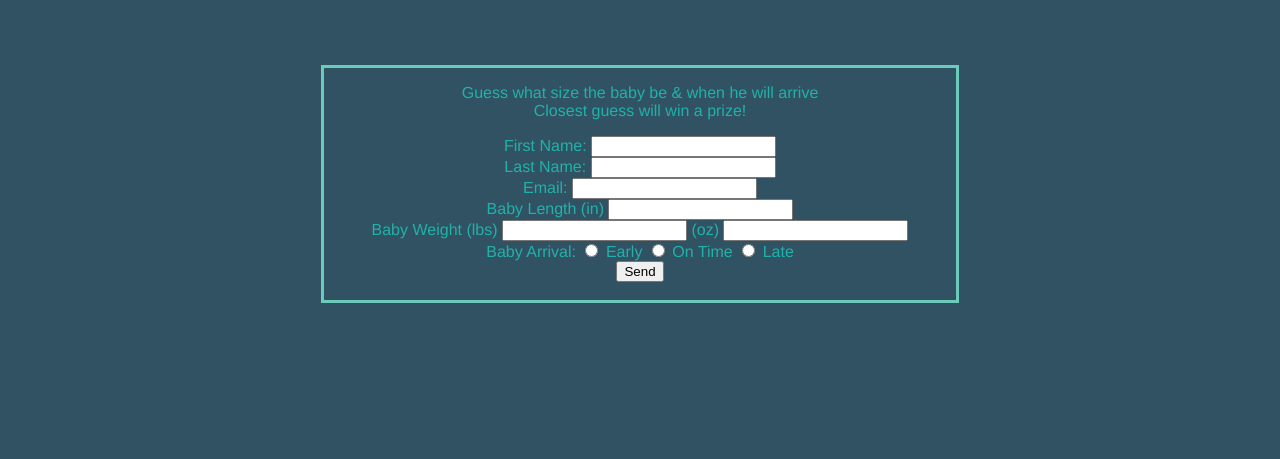
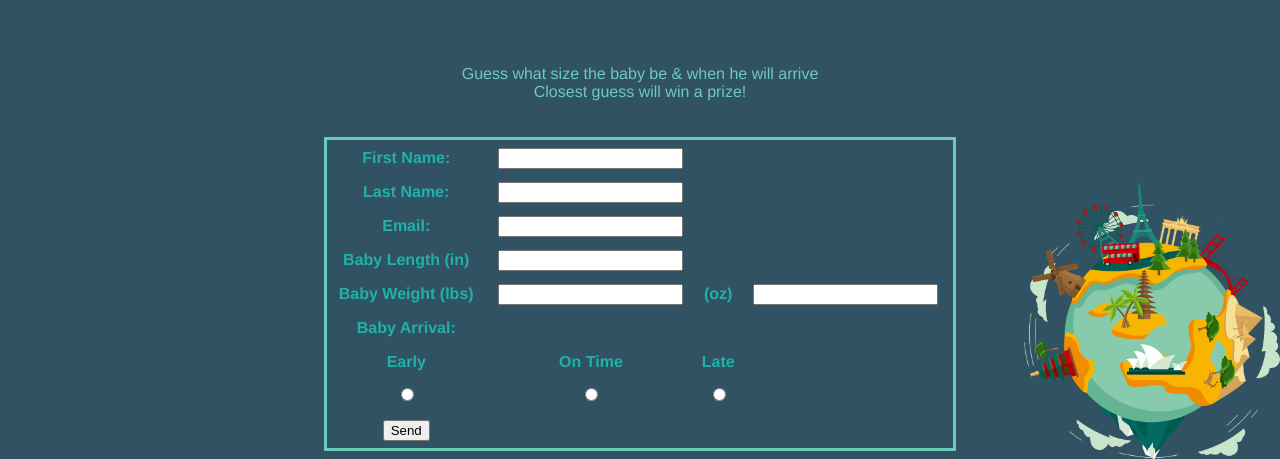
Before and after one commit to michellenicolephillips/babyshower, a plain HTML site: page index.html in a window 1280 px wide. Shown: the part 876-1335 px from the top of the page. Before the commit the page ends 1187 px from the top, so only its background shows below. Drawn offline with Linux system fonts and the light colour scheme.

Commit message:
formatted form, fixed banner and background image route

```diff
--- a/index.html
+++ b/index.html
@@ -31,38 +31,90 @@
 
                </p>
 
-                <form class="form"
+               <table>
+                    <form
                     action="https://formspree.io/mknqnldn"
                     method="POST">
-            <p>Guess what size the baby be & when he will arrive<br> Closest guess will win a prize!</p>
-            <label for="first-name">First Name:</label>
+                         <p class= "text">Guess what size the baby be & when he will arrive<br> Closest guess will win a prize!</p>
+                         <tr>
+                              <th>
+                                   <label class = "label" for="first-name">First Name:</label
+                              ></th>
+                              <th>
                                    <input id="first-name" name="first-name" type="text" required>
-            <br>
+                              </th>
+                         </tr>
+                         <tr>
+                              <th>
                                    <label for="last-name">Last Name:</label>
+                              </th>
+                              <th>
                                    <input id="last-name" name="last-name" type="text" required>
-            <br>
+                              </th>
+                         </tr>
+                         <tr>
+                              <th>
                                    <label for="email">Email:</label>
+                              </th>
+                              <th>
                                    <input id="email" name="email" type="text" required>
-            <br>
+                              </th>
+                         </tr>
+                         <tr>
+                              <th>
                                    <label for="baby-length">Baby Length (in)</label>
+                              </th>
+                              <th>
                                    <input id="baby-length" name="baby-length" type="number">
-            <br>
+                              </th>
+                         </tr>
+                         <tr>
+                              <th>
                                    <label for="baby-lbs"></label>Baby Weight (lbs)</label>
+                              </th>
+                              <th>
                                    <input id="baby-lbs" name="baby-lbs" type="number">
+                              </th>
+                              <th>
                                    <label for="baby-oz">(oz)</label>
+                              </th>
+                              <th>
                                    <input id="baby-oz" name="baby-oz" type="number">
-            <br>
-            <span>Baby Arrival:</span>
+                              </th>
+                         </tr>
+                         <tr>
+                              <th>
+                                   <span class= "form-center">Baby Arrival:</span>
+                              </th>
+                         </tr>
+                         <tr>
+                              <th>
+                                   <label for="early">Early</label>
+                              </th>
+                              <th>
+                                   <label for="on-time">On Time</label>
+                              </th>
+                              <th>
+                                   <label for="late">Late</label>
+                              </th>
+                         </tr>
+                         <tr>
+                              <th>
                                    <input id="early" name="answer" type="radio" value="early">
-            <label for="early">Early</label>
+                              </th>
+                              <th>
                                    <input id="on-time" name="answer" type="radio" value="on-time">
-            <label for="on-time">On Time</label>
+                              </th>
+                              <th>
                                    <input id="late" name="answer" type="radio" value="late">
-            <label for="late">Late</label>
-            <br>
-            <button type="submit">Send</button>
+                              </th>
+                         </tr>
+                         <tr>
+                         <th><button class="form-center" type="submit">Send</button></th>
+                         </tr>
                          <br>
                          <br>
                     </form>
+               </table>
           </body>
      </html>
--- a/style.css
+++ b/style.css
@@ -1,6 +1,6 @@
 body{
      background-color: hsl(200, 34%, 29%);
-  background-image: url(world.jpg);
+     background-image: url(/images/world.jpg);
      background-attachment: fixed;
      background-repeat: no-repeat;
      background-position: bottom right;
@@ -23,7 +23,7 @@ body{
 }
 #banner {
      margin: auto;
-  background-image: url(babyannouncement.jpg);
+     background-image: url(/images/babyannouncement.jpg);
      background-repeat: no-repeat;
      background-size: cover;
      background-position: center;
@@ -45,13 +45,20 @@ body{
      width: 50%;
      color: hsl(170, 48%, 61%);
 }
- .form{
+ table{
       text-align: center;
      font-family: Helvetica, sans-serif;
      margin: auto;
      width: 50%;
      color: #20b2aa;
      border: 3px solid hsl(170, 48%, 61%);
+     line-height: 30px;
+ }
+ .form-center{
+      text-align: center;
+ }
+ input{
+     text-align: right;
  }
 h1{
      color: hsl(170, 48%, 61%);
```
Also changed, not shown: 1 other file. Lines whose indentation alone changed are shown as unchanged.
